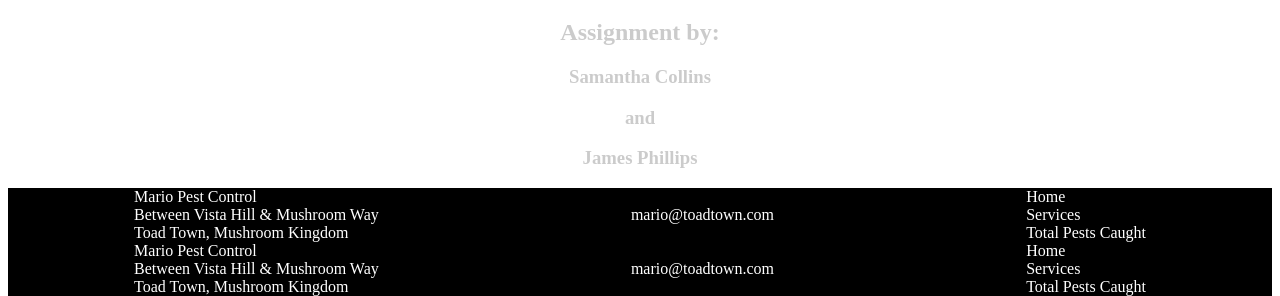
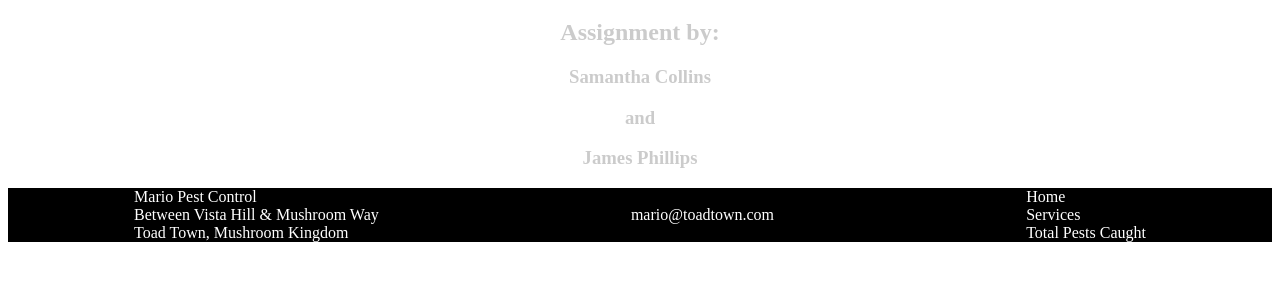
Before and after one commit to James3490/Mario-Pest-Control, a plain HTML site: page index.html in a window 1280 px wide. Shown: the part 869-1165 px from the top of the page. After the commit the page ends 1111 px from the top, so only its background shows below. Drawn offline with Linux system fonts and the light colour scheme.

Commit message:
Pushing to Master

```diff
--- a/index.html
+++ b/index.html
@@ -57,24 +57,6 @@
         </footer>
 
 
-<footer>
-    <div class="address">
-    Mario Pest Control <br>
-    Between Vista Hill & Mushroom Way <br>
-    Toad Town, Mushroom Kingdom
-    </div>
-    <div class="email">
-        <br>
-        mario@toadtown.com
-    </div>
-    <div class="home">
-        <a href="/index.html">Home</a> <br>
-        <a href="/services.html">Services</a> <br>
-        <a href="/total.html">Total Pests Caught</a>
-    </div>
-</footer>
-
-
 
     <script src="/index.js"></script>
 </body>
```
